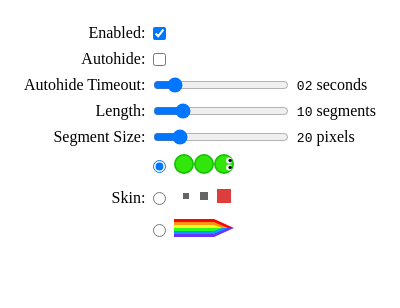
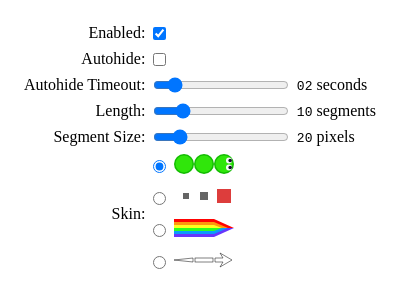
Before and after one commit to arguablykomodo/mouse-pet, a browser extension: page src/popup/popup.html in a window 400 px wide. Drawn offline with Linux system fonts and the light colour scheme.

Commit message:
add cursor skin

```diff
--- a/src/popup/popup.html
+++ b/src/popup/popup.html
@@ -27,6 +27,8 @@
 			<label for="abstract"><img src="../skins/abstract.svg" /></label>
 			<input type="radio" name="skin" id="rainbow" value="rainbow.svg" />
 			<label for="rainbow"><img src="../skins/rainbow.svg" /></label>
+			<input type="radio" name="skin" id="cursor" value="cursor.svg" />
+			<label for="cursor"><img src="../skins/cursor.svg" /></label>
 		</div>
 		<script src="popup.js"></script>
 	</body>
```
Also changed, not shown: src/skins/cursor.svg (added).
